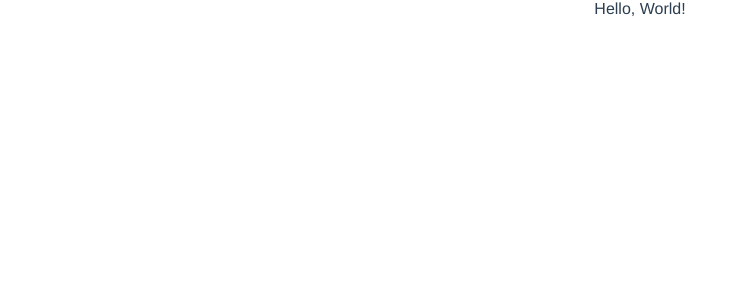
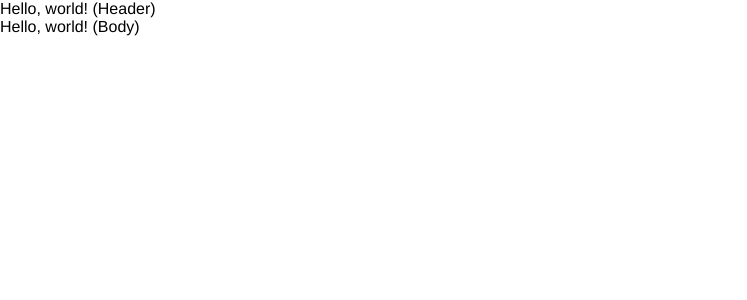
Before and after one commit to tsarvs/responsive-website-components, a Vue app: page / in a window 1280 px wide. Shown: the top 300 px of the page, without its empty margins (0-747 px from the left). Built offline with nearby package versions, Linux system fonts and the light colour scheme.

Commit message:
adding SiteHeader and SiteBody to the main app

```diff
--- a/src/App.vue
+++ b/src/App.vue
@@ -1,13 +1,20 @@
 <template>
   <div id="app">
-    Hello, World!
+    <SiteHeader/>
+    <SiteBody/>
   </div>
 </template>
 
 <script>
+import SiteHeader from "@/components/SiteHeader";
+import SiteBody from "@/components/SiteBody";
 
 export default {
   name: 'App',
+  components: {
+    SiteHeader,
+    SiteBody
+  },
 }
 </script>
 
@@ -16,8 +23,6 @@ export default {
   font-family: Avenir, Helvetica, Arial, sans-serif;
   -webkit-font-smoothing: antialiased;
   -moz-osx-font-smoothing: grayscale;
-  text-align: center;
-  color: #2c3e50;
   height: 100vh;
   width: 100vw;
 }
--- /dev/null
+++ b/src/components/SiteBody.vue
@@ -0,0 +1,11 @@
+<template>
+  <div>Hello, world! (Body)</div>
+</template>
+
+<script>
+export default {
+  name: 'SiteBody',
+};
+</script>
+
+<style scoped lang="scss"></style>
--- /dev/null
+++ b/src/components/SiteHeader.vue
@@ -0,0 +1,11 @@
+<template>
+  <div>Hello, world! (Header)</div>
+</template>
+
+<script>
+export default {
+  name: 'SiteHeader',
+};
+</script>
+
+<style scoped lang="scss"></style>
```
